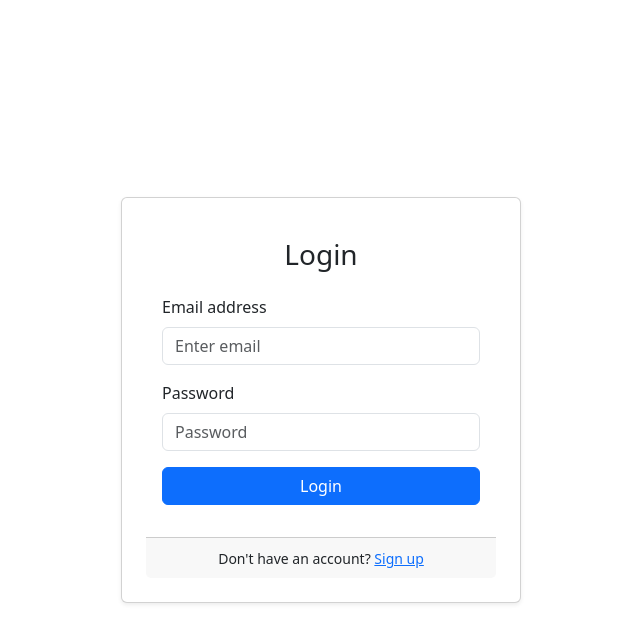
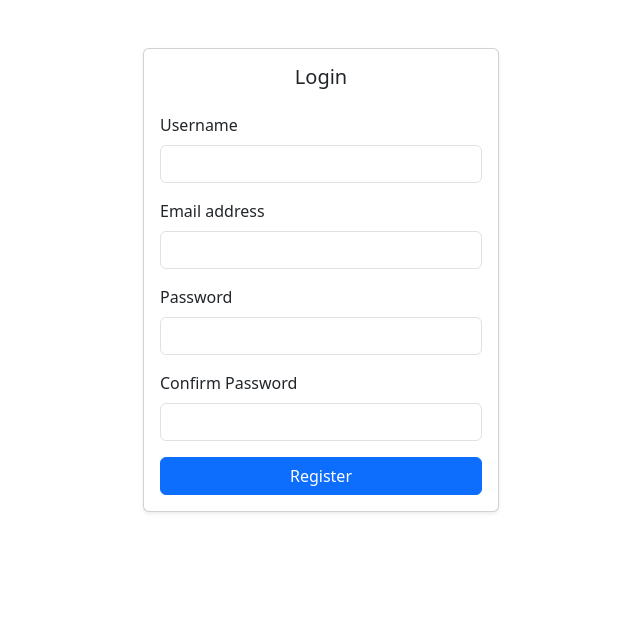
Before and after one commit to Jenuel/Job-Application-Platform, a React (Vite) app in the folder frontend/: page / in a window 1280 px wide. Shown: the top 642 px of the page, without its empty margins (319-959 px from the left). Built offline with nearby package versions, Linux system fonts and the light colour scheme.

Commit message:
Refactor LoginPage to RegistrationPage with form handling for user registration

```diff
--- a/frontend/src/pages/LoginPage.jsx
+++ b/frontend/src/pages/LoginPage.jsx
@@ -1,64 +1,81 @@
-import React from "react";
-import { useNavigate } from "react-router-dom";
-import { Container, Row, Col, Form, Button, Card } from "react-bootstrap";
+import React, { useState } from 'react';
+import { Container, Row, Col, Form, Button, Card } from 'react-bootstrap';
 
-const LoginPage = () => {
-  const navigate = useNavigate();
+const RegistrationPage = () => {
+    const [formData, setFormData] = useState({
+        username: '',
+        email: '',
+        password: '',
+        confirmPassword: ''
+    });
+
+    const handleChange = (e) => {
+        const { name, value } = e.target;
+        setFormData({
+            ...formData,
+            [name]: value
+        });
+    };
 
     const handleSubmit = (e) => {
         e.preventDefault();
-    const email = e.target.formBasicEmail.value;
-    const password = e.target.formBasicPassword.value;
-
-    axios.post('https://localhost:3000/auth/login', { email, password })
-        .then(response => {
-          localStorage.setItem('token', response.data.token);
-          navigate('/jobs');
-        })
-        .catch(error => {
-            console.error('There was an error logging in:', error);
-        });
+        // Handle form submission logic here
+        console.log(formData);
     };
 
     return (
-    <Container
-      className="d-flex justify-content-center align-items-center"
-      style={{ minHeight: "100vh" }}
-    >
-      <Row>
-        <Col>
-          <Card style={{ width: "25rem" }} className="shadow-sm p-4">
+        <Container className="mt-5">
+            <Row className="justify-content-center">
+                <Col xs={12} md={6} lg={4}>
+                    <Card className="shadow-sm">
                         <Card.Body>
-              <h3 className="text-center mb-4">Login</h3>
+                            <Card.Title className="text-center mb-4">Login</Card.Title>
                             <Form onSubmit={handleSubmit}>
-                <Form.Group controlId="formBasicEmail" className="mb-3">
+                                <Form.Group className="mb-3" controlId="username">
+                                    <Form.Label>Username</Form.Label>
+                                    <Form.Control
+                                        type="text"
+                                        name="username"
+                                        value={formData.username}
+                                        onChange={handleChange}
+                                        required
+                                    />
+                                </Form.Group>
+                                <Form.Group className="mb-3" controlId="email">
                                     <Form.Label>Email address</Form.Label>
                                     <Form.Control
                                         type="email"
-                    placeholder="Enter email"
+                                        name="email"
+                                        value={formData.email}
+                                        onChange={handleChange}
                                         required
                                     />
                                 </Form.Group>
-
-                <Form.Group controlId="formBasicPassword" className="mb-3">
+                                <Form.Group className="mb-3" controlId="password">
                                     <Form.Label>Password</Form.Label>
                                     <Form.Control
                                         type="password"
-                    placeholder="Password"
+                                        name="password"
+                                        value={formData.password}
+                                        onChange={handleChange}
                                         required
                                     />
                                 </Form.Group>
-
+                                <Form.Group className="mb-3" controlId="confirmPassword">
+                                    <Form.Label>Confirm Password</Form.Label>
+                                    <Form.Control
+                                        type="password"
+                                        name="confirmPassword"
+                                        value={formData.confirmPassword}
+                                        onChange={handleChange}
+                                        required
+                                    />
+                                </Form.Group>
                                 <Button variant="primary" type="submit" className="w-100">
-                  Login
+                                    Register
                                 </Button>
                             </Form>
                         </Card.Body>
-            <Card.Footer className="text-center mt-3">
-              <small>
-                Don't have an account? <a href="#register">Sign up</a>
-              </small>
-            </Card.Footer>
                     </Card>
                 </Col>
             </Row>
@@ -66,4 +83,4 @@ const LoginPage = () => {
     );
 };
 
-export default LoginPage;
+export default RegistrationPage;
```
Lines whose indentation alone changed are shown as unchanged.
